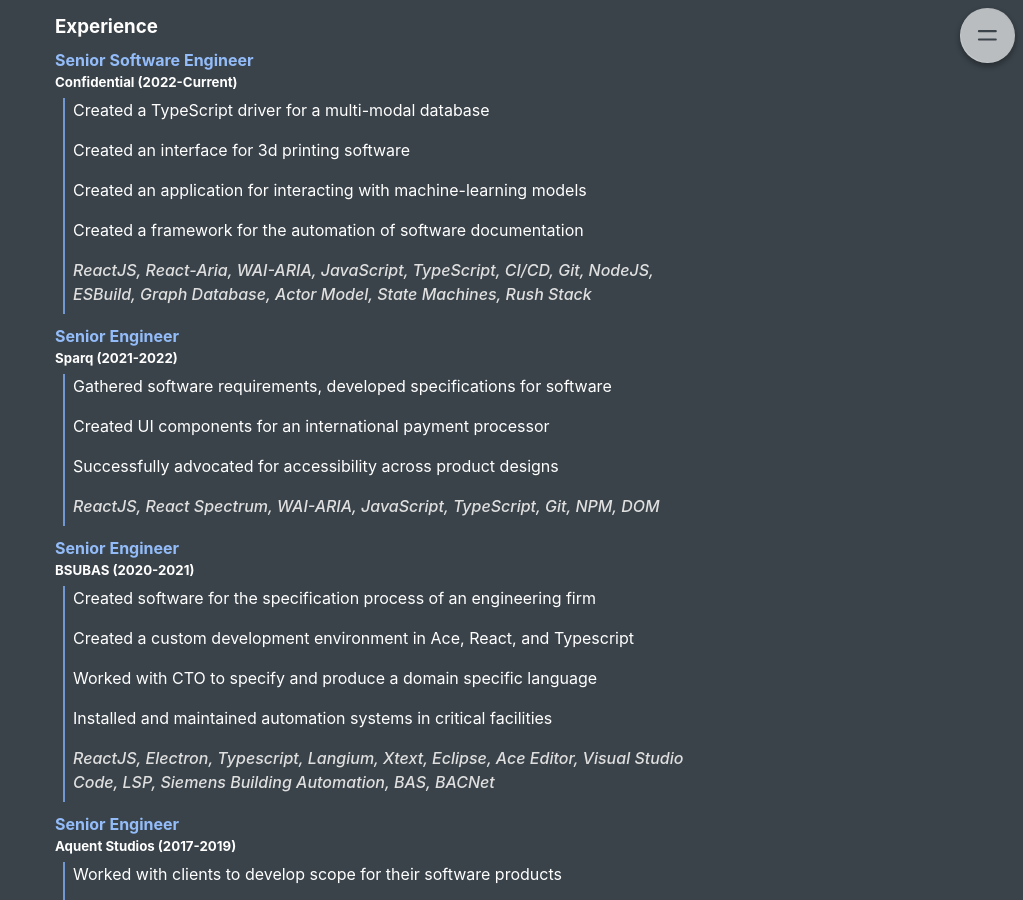
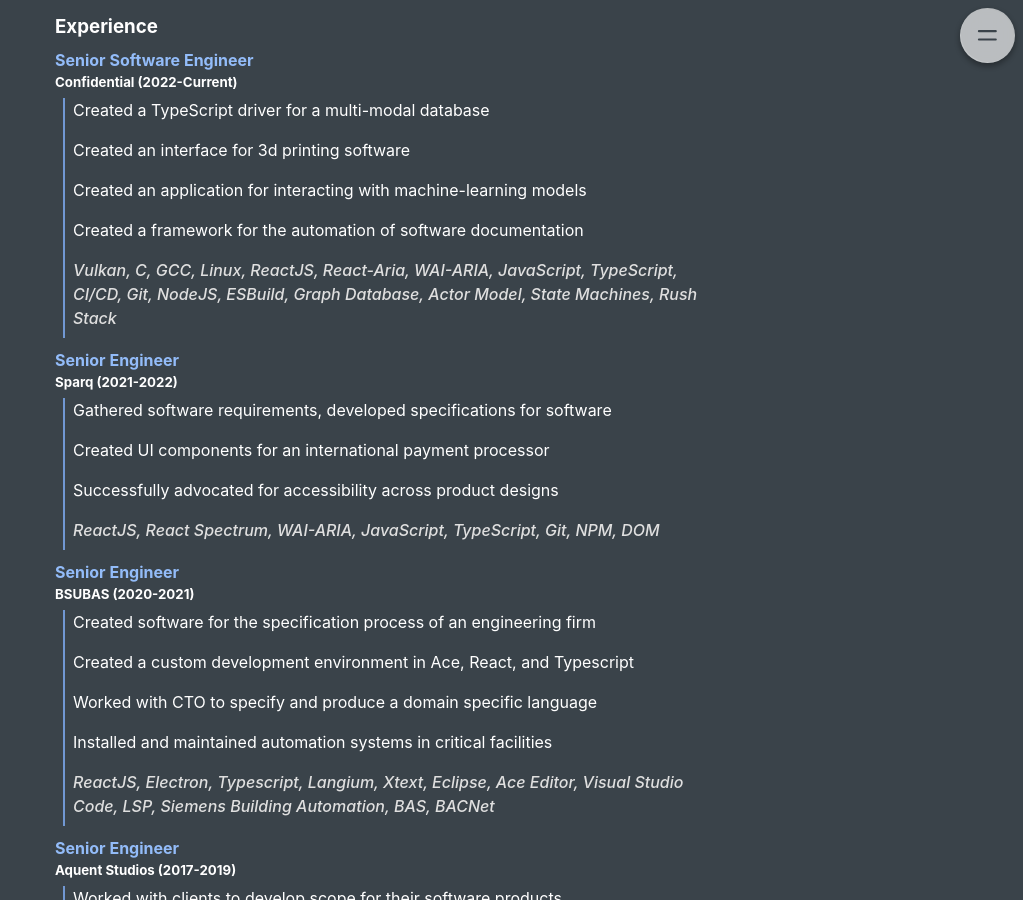
Before and after one commit to apttap/apttap.github.io, a Jekyll site: the page built from resume.md, in a window 1280 px wide and 900 px high, scrolled down 612 px. Shown: the whole window, without its empty margins (257-1280 px from the left). Built offline with Jekyll 4.4.1, drawn with Linux system fonts in a browser that asks for light colours.

Commit message:
Update resume.md

```diff
--- a/resume.md
+++ b/resume.md
@@ -21,8 +21,7 @@
 > - Created an application for interacting with machine-learning models
 > - Created a framework for the automation of software documentation
 >
-> _ReactJS, React-Aria, WAI-ARIA, JavaScript, TypeScript, CI/CD, Git, NodeJS, ESBuild,
-Graph Database, Actor Model, State Machines, Rush Stack_
+> _Vulkan, C, GCC, Linux, ReactJS, React-Aria, WAI-ARIA, JavaScript, TypeScript, CI/CD, Git, NodeJS, ESBuild, Graph Database, Actor Model, State Machines, Rush Stack_
 
 #### Senior Engineer
 ##### Sparq (2021-2022)
```
